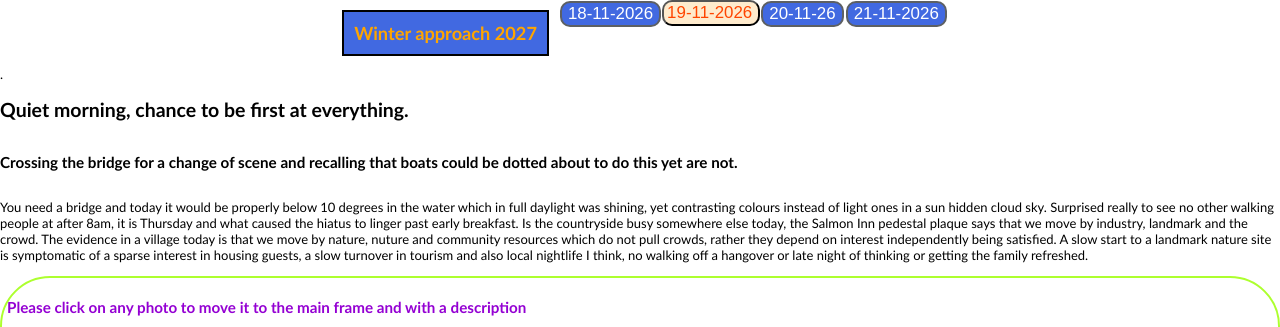
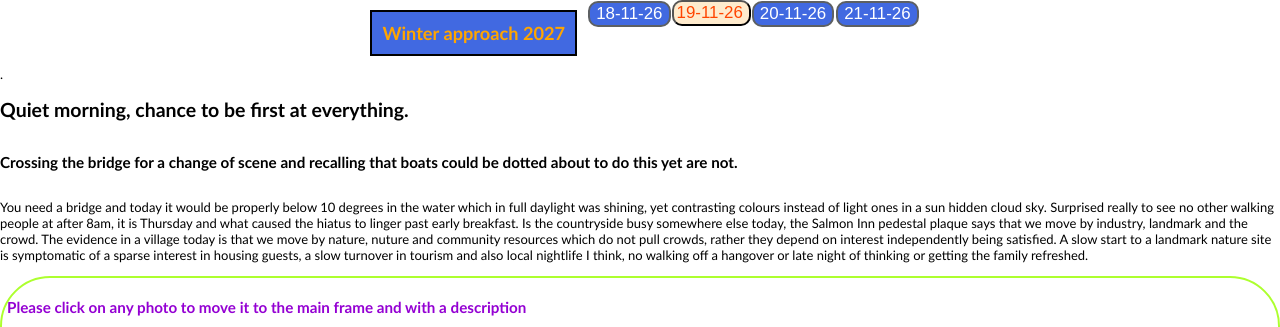
Before and after one commit to Iamcertainlyhappytoday/macal, a plain HTML site: page morningscene.html in a window 1280 px wide. Shown: the top 327 px of the page. Drawn offline with Linux system fonts and the light colour scheme.

Commit message:
Fix HTML formatting and structure

```diff
--- a/morningscene.html
+++ b/morningscene.html
@@ -26,7 +26,7 @@
 
    <div class="dropdown">
 		<a href="index.html"><button class="dropoint" onmouseover="changeRed('dropoint','grey','springgreen')"
-        onmouseout="changeStyle('dropoint', '#FFF', 'royalblue')"   >18-11-2026</button>   </a>
+        onmouseout="changeStyle('dropoint', '#FFF', 'royalblue')"   >18-11-26</button>   </a>
 		<div class="dropdown-content">
 			<a href="walktorain.html"><button class="buttona" onmouseover="changeRed('buttona','grey','springgreen')"
         onmouseout="changeStyle('buttona', '#FFF', 'royalblue')"  >  walk to rain </button> </a>
@@ -36,7 +36,7 @@
 		</div>
 	</div>
 	<a href="index.html"><button class="red" onmouseover="changeRed('red','grey','springgreen')"
-        onmouseout="changeStyle('red', 'orangered', 'blanchedalmond')">  19-11-2026 </button> </a>
+        onmouseout="changeStyle('red', 'orangered', 'blanchedalmond')">  19-11-26 </button> </a>
 	<div class="dropdown">
 		<a href="surround.html"><button class="dropointa" onmouseover="changeRed('dropointa','grey','springgreen')"
 				onmouseout="changeStyle('dropointa', '#FFF', 'royalblue')">20-11-26</button>   </a> <!--autumn img-->
@@ -58,7 +58,7 @@
 	</div>
 	<div class="dropdown" id="hardfrost">
 		<a href="days/211126/hardfrost.html"><button class="dropointb" onmouseover="changeRed('dropointb','grey','springgreen')"
-			onmouseout="changeStyle('dropointb', '#FFF', 'royalblue')">21-11-2026</button> </a>
+			onmouseout="changeStyle('dropointb', '#FFF', 'royalblue')">21-11-26</button> </a>
 		<div class="dropdown-content">
 			<a href="days/211126/shortcompare.html"><button class="buttonf" onmouseover="changeRed('buttonf','grey','springgreen')"
 			onmouseout="changeStyle('buttonf', '#FFF', 'royalblue')"> short compare</button> </a>
```
